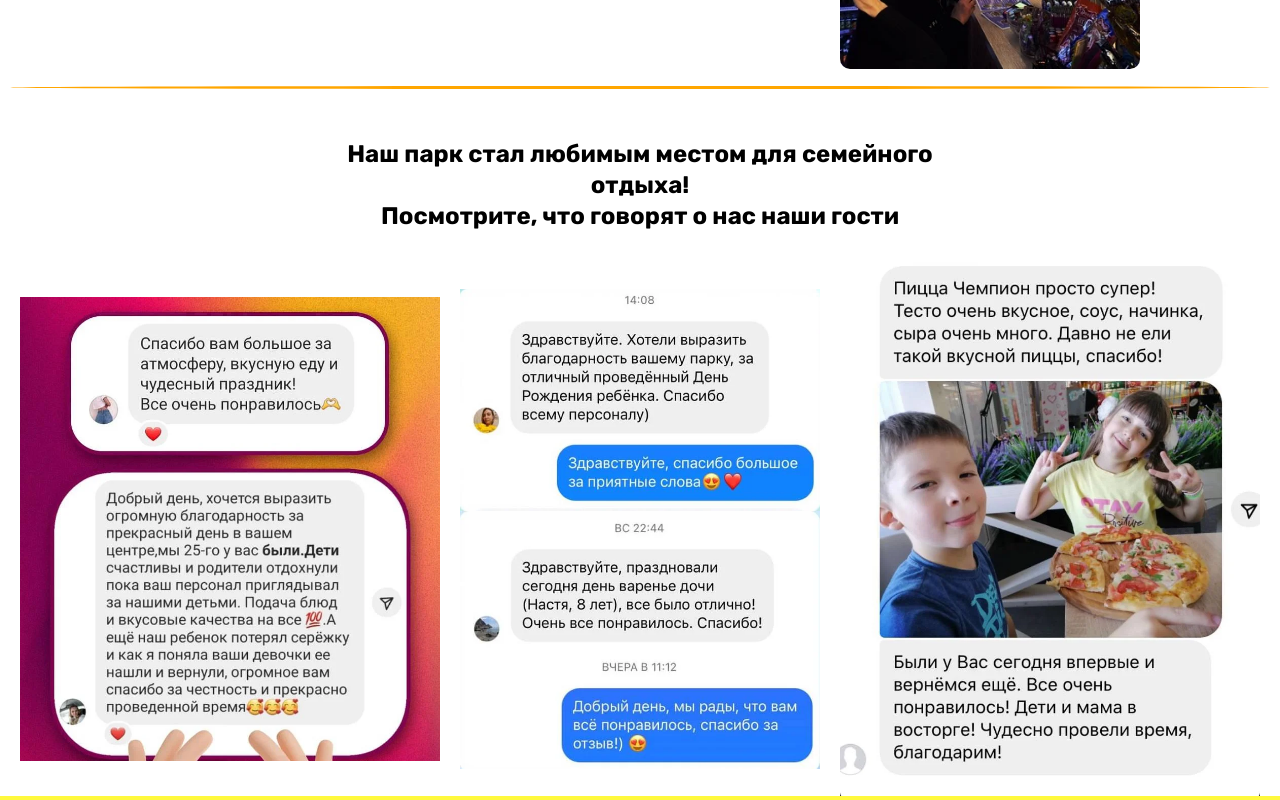
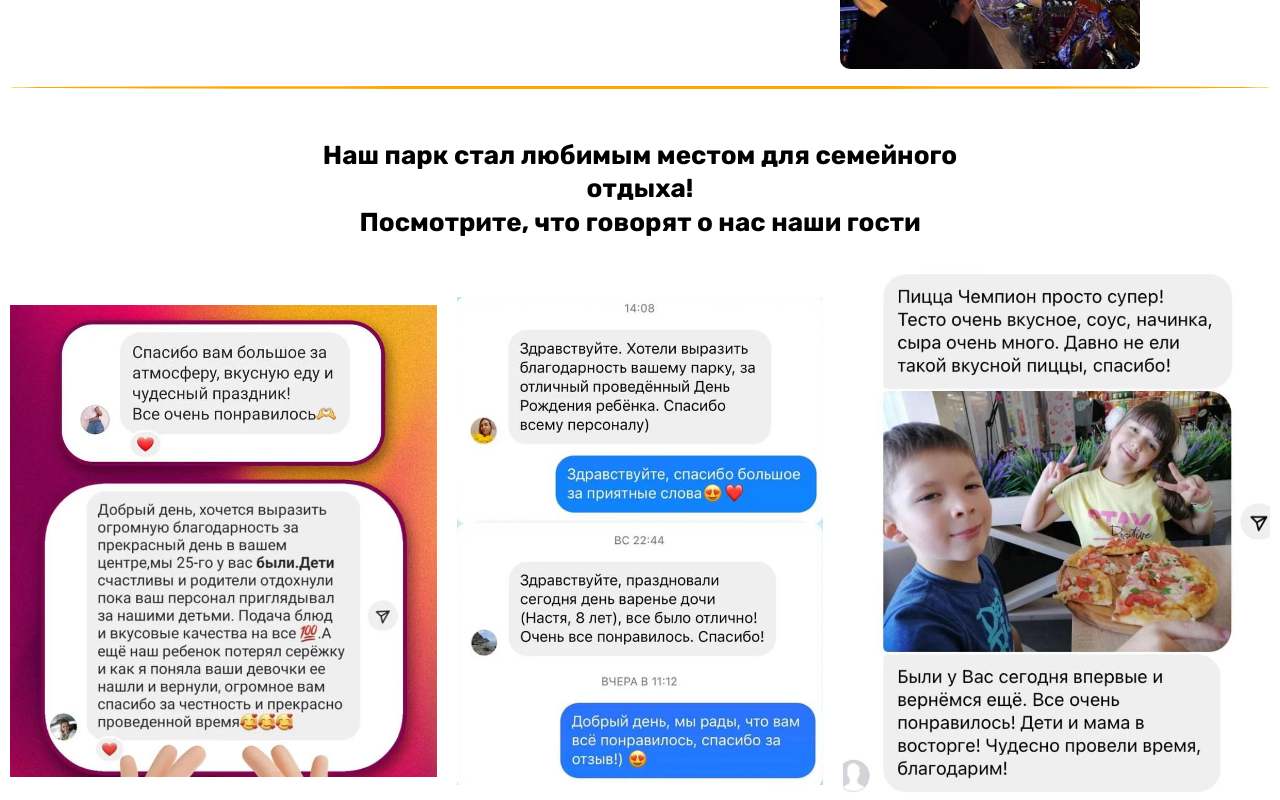
Before and after one commit to GumnovRuslan/z-park, a SvelteKit app: page /about in a window 1280 px wide. Shown: the part 1360-2160 px from the top of the page. Built offline with nearby package versions, Linux system fonts and the light colour scheme.

Commit message:
fix section review

```diff
--- a/src/routes/about/+page.svelte
+++ b/src/routes/about/+page.svelte
@@ -40,7 +40,7 @@
 
 <style>
     .review {
-        padding: 0 20px;
+        padding: 0 10px;
     }
     .review__title {
         display: flex;
@@ -52,7 +52,8 @@
 
     .review__title-text {
         text-align: center;
-        max-width: 600px;
+        max-width: 700px;
+        font-size: clamp(18px, 5vw, 26px);
     }
 
     .review__content {
@@ -60,6 +61,11 @@
         justify-content: space-between;
         align-items: center;
         gap: 20px;
+    }
+
+    .review__content-image  {
+        display: flex;
+        flex-direction: column;
     }
 
     .review__content-image img {
@@ -94,7 +100,6 @@
         }
         .review__content-image {
             display: flex;
-            max-height: 300px;
         }
     }
 </style>
```
